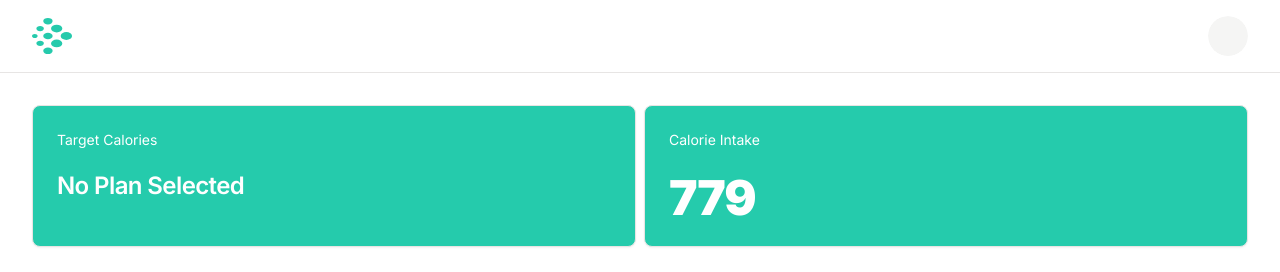
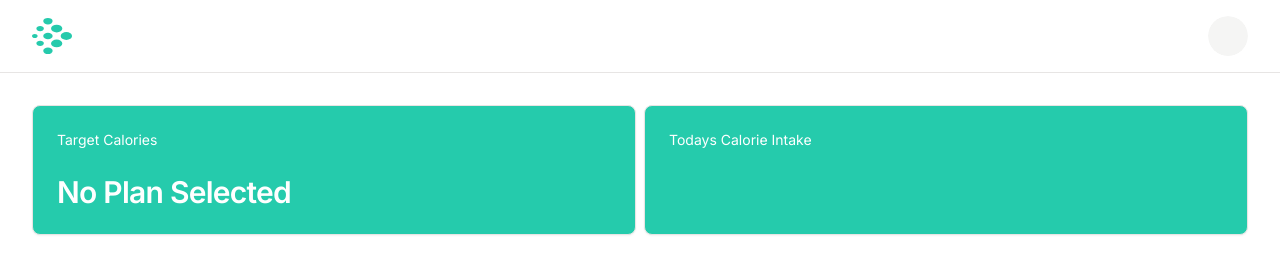
Before and after one commit to kamotekiddev/calorie-tracker, a Next.js app: page /dashboard in a window 1280 px wide. Shown: the top 272 px of the page. Built offline with nearby package versions, Linux system fonts and the light colour scheme; no server answers.

Commit message:
fetch the todays calorie intake

```diff
--- /dev/null
+++ b/actions/getTodaysCalorieIntake.ts
@@ -0,0 +1,40 @@
+import client from "@/lib/client";
+import getCurrentUser from "@/lib/getCurrentUser";
+
+const getTodaysCalorieIntake = async () => {
+  try {
+    const today = new Date();
+    const user = await getCurrentUser();
+    if (!user) throw new Error("Unauthorized");
+
+    const todaysCalorieIntakes = await client.calorieIntake.findMany({
+      where: {
+        user_id: user.id,
+        createdAt: {
+          gte: new Date(
+            today.getFullYear(),
+            today.getMonth(),
+            today.getDate(),
+            0,
+            0,
+            0
+          ),
+          lt: new Date(
+            today.getFullYear(),
+            today.getMonth(),
+            today.getDate() + 1,
+            0,
+            0,
+            0
+          ),
+        },
+      },
+    });
+
+    return { todaysCalorieIntakes };
+  } catch (error) {
+    return { error };
+  }
+};
+
+export default getTodaysCalorieIntake;
--- a/app/(auth)/sign-in/page.tsx
+++ b/app/(auth)/sign-in/page.tsx
@@ -1,6 +1,12 @@
+import { redirect } from "next/navigation";
+import getCurrentUser from "@/lib/getCurrentUser";
 import SignInForm from "./_components/SignInForm";
 
-function SignIn() {
+async function SignIn() {
+  const user = await getCurrentUser();
+
+  if (user) redirect("/dashboard");
+
   return (
     <main className="p-4 grid h-screen place-items-center">
       <SignInForm />
--- a/app/dashboard/_components/CalorieConsumed/index.tsx
+++ b/app/dashboard/_components/CalorieConsumed/index.tsx
@@ -6,15 +6,27 @@ import {
   CardHeader,
   CardTitle,
 } from "@/components/ui/card";
+import getTodaysCalorieIntake from "@/actions/getTodaysCalorieIntake";
 
-function CalorieConsumed() {
+async function CalorieConsumed() {
+  const { todaysCalorieIntakes } = await getTodaysCalorieIntake();
+
+  const totalCalorieIntakeForToday = todaysCalorieIntakes?.reduce(
+    (total, curr) => total + curr.calories,
+    0
+  );
+
   return (
     <Card className="bg-primary w-full">
       <CardHeader>
-        <CardDescription className="text-white">Calorie Intake</CardDescription>
+        <CardDescription className="text-white">
+          Todays Calorie Intake
+        </CardDescription>
       </CardHeader>
       <CardContent>
-        <CardTitle className="text-5xl font-black text-white">779</CardTitle>
+        <CardTitle className="text-5xl font-black text-white">
+          {totalCalorieIntakeForToday}
+        </CardTitle>
       </CardContent>
     </Card>
   );
--- a/app/dashboard/_components/TargetCalorie/index.tsx
+++ b/app/dashboard/_components/TargetCalorie/index.tsx
@@ -20,7 +20,9 @@ async function TargetCalorie() {
       </CardHeader>
       <CardContent>
         {!currentlyUsedPlan && (
-          <CardTitle className="text-white">No Plan Selected</CardTitle>
+          <CardTitle className="text-white text-3xl">
+            No Plan Selected
+          </CardTitle>
         )}
         <CardTitle className="text-5xl font-black text-white">
           {currentlyUsedPlan?.target_calories}
```
